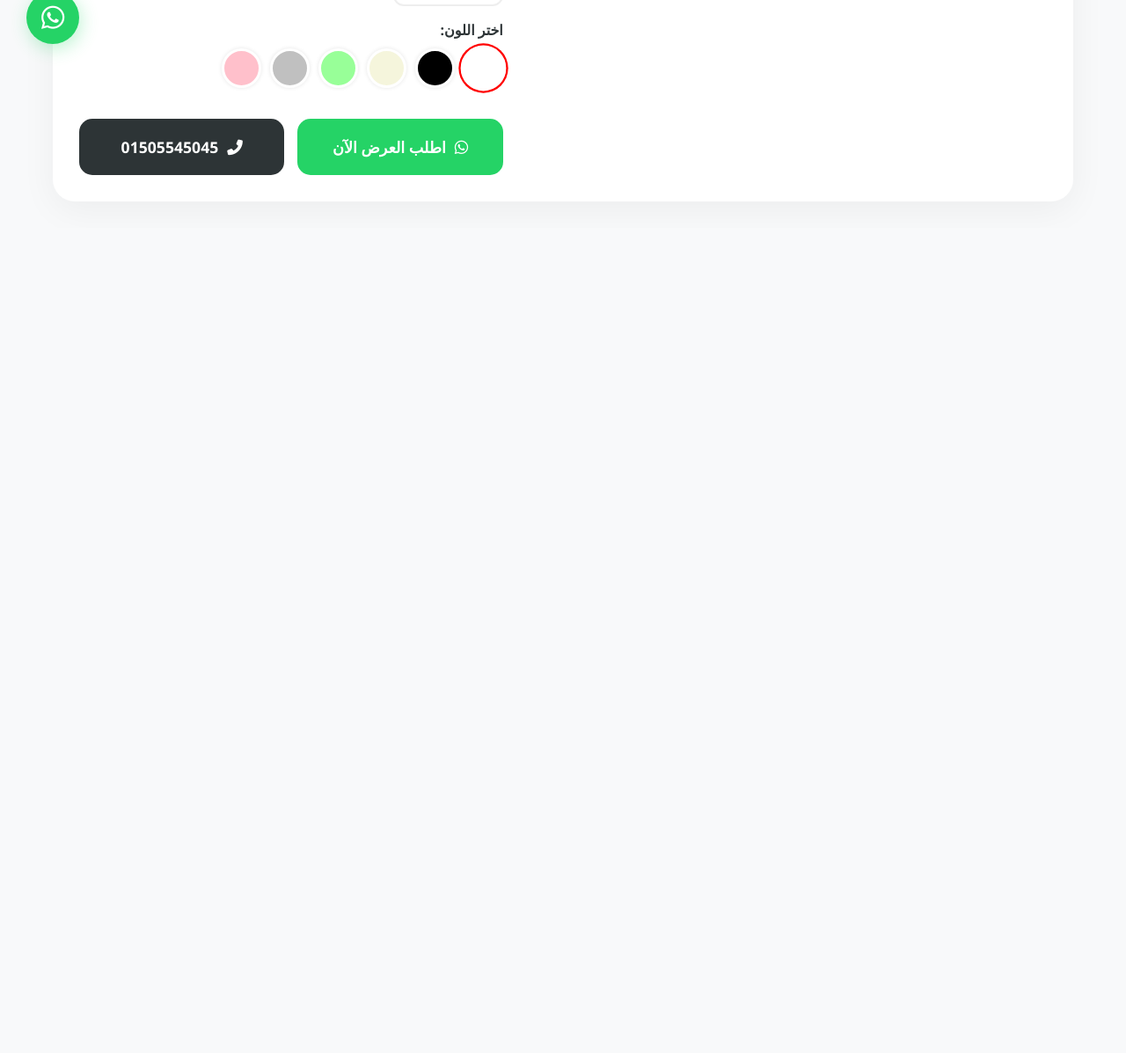
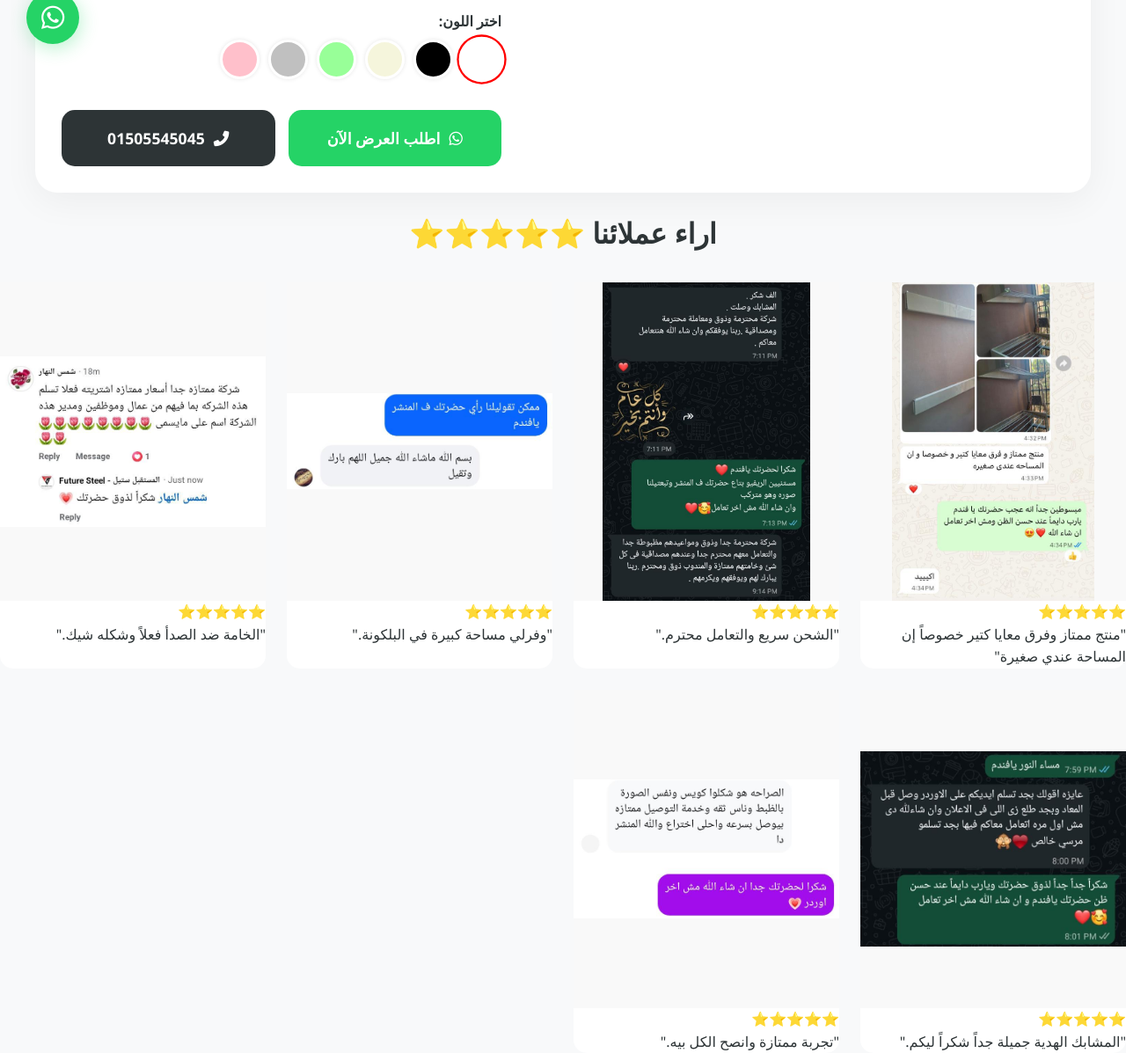
Before and after one commit to Ahmed13-qtr/futuer, a plain HTML site: page index.html in a window 1280 px wide. Shown: the part 720-1917 px from the top of the page at 88% size. Before the commit the page ends 979 px from the top, so only its background shows below. Drawn offline with Linux system fonts and the light colour scheme.

Commit message:
Add files via upload

```diff
--- a/index.html
+++ b/index.html
@@ -2,7 +2,7 @@
 <html lang="ar" dir="rtl">
 <head>
     <meta charset="UTF-8">
-    <meta name="viewport" content="width=device-width, initial-scale=1.0">
+<meta name="viewport" content="width=device-width, initial-scale=1.0, maximum-scale=1.0, user-scalable=no">
     <title>المستقبل ستيل | المنشر السحري</title>
     <link rel="icon" href="images/logo.jpg">
     <link href="https://cdnjs.cloudflare.com/ajax/libs/font-awesome/6.0.0/css/all.min.css" rel="stylesheet">
@@ -88,11 +88,79 @@
             </div>
         </div>
     </main>
+    <section class="reviews-sec">
+       <h2 class="section-title"> اراء عملائنا  ⭐⭐⭐⭐⭐</h2>
+        <div class="reviews-grid">
+
+          <div class="review-card">
+            <div class="review-img-container">
+                 <img src="images/r1.jpg" class="review-img" style="object-fit: contain;">
+             </div>
+                <div class="review-content">
+                 <div class="stars">⭐⭐⭐⭐⭐</div>
+                     <p>"منتج ممتاز وفرق معايا كتير خصوصاً إن المساحة عندي صغيرة"</p>
+             </div>
+         </div>
+
+                  <div class="review-card">
+            <div class="review-img-container">
+                 <img src="images/r2.jpg" class="review-img" style="object-fit: contain;">
+             </div>
+                <div class="review-content">
+                 <div class="stars">⭐⭐⭐⭐⭐</div>
+                     <p>"الشحن سريع والتعامل محترم."</p>
+             </div>
+         </div>
+
+          <div class="review-card">
+            <div class="review-img-container">
+                 <img src="images/r3.jpg" class="review-img" style="object-fit: contain;">
+             </div>
+                <div class="review-content">
+                 <div class="stars">⭐⭐⭐⭐⭐</div>
+                     <p>"وفرلي مساحة كبيرة في البلكونة."</p>
+             </div>
+         </div>
+
+                  <div class="review-card">
+            <div class="review-img-container">
+                 <img src="images/r4.jpg" class="review-img" style="object-fit: contain;">
+             </div>
+                <div class="review-content">
+                 <div class="stars">⭐⭐⭐⭐⭐</div>
+                     <p>"الخامة ضد الصدأ فعلاً وشكله شيك."</p>
+             </div>
+         </div>
+
+                  <div class="review-card">
+            <div class="review-img-container">
+                 <img src="images/r5.jpg" class="review-img" style="object-fit: contain;">
+             </div>
+                <div class="review-content">
+                 <div class="stars">⭐⭐⭐⭐⭐</div>
+                     <p>"المشابك الهدية جميلة جداً شكراً ليكم."</p>
+             </div>
+         </div>
+
+          <div class="review-card">
+            <div class="review-img-container">
+                 <img src="images/r6.jpg" class="review-img" style="object-fit: contain;">
+             </div>
+                <div class="review-content">
+                 <div class="stars">⭐⭐⭐⭐⭐</div>
+                     <p>"تجربة ممتازة وانصح الكل بيه."</p>
+             </div>
+         </div>
+
+    </div>
+</section>
+
 
     <a href="https://wa.me/201505545045" class="whatsapp-float" target="_blank">
         <i class="fab fa-whatsapp"></i>
     </a>
 
+
     <script src="script.js"></script>
 
 </body>
--- a/style.css
+++ b/style.css
@@ -156,3 +156,56 @@
         @keyframes fadeIn { from { opacity: 0; transform: translateY(10px); } to { opacity: 1; transform: translateY(0); } }
 
         @media (max-width: 900px) { .product-grid { grid-template-columns: 1fr; } .cta-btns { grid-template-columns: 1fr; } }
+
+        .section-title {
+            text-align: center;
+            font-size: 2rem;
+            margin-bottom: 30px;
+            color: var(--accent-color);
+        }
+      .reviews-grid {
+    display: grid;
+    /* التوزيع ده بيضمن إن الكروت تصغر وتكبر بمرونة مع الزووم */
+    grid-template-columns: repeat(auto-fill, minmax(min(100%, 300px), 1fr));
+    gap: 1.5rem;
+    width: 100%;
+}
+
+.review-card {
+    background: var(--card-bg);
+    border-radius: 15px;
+    display: flex;
+    flex-direction: column;
+    height: 100%;
+    box-sizing: border-box; /* بيضمن إن الـ Padding ميبوظش العرض */
+}
+
+.review-img-container {
+    width: 100%;
+    /* استخدام aspect-ratio بيحافظ على الأبعاد مهما حصل زووم */
+    aspect-ratio: 1 / 1.2;
+    background: #f9f9f9;
+    overflow: hidden;
+}
+
+.review-img {
+    width: 100%;
+    height: 100%;
+    object-fit: contain; /* عشان صور الشات تبان كاملة */
+    display: block;
+}
+
+
+html, body {
+    overflow-x: hidden; /* يمنع ظهور شريط تمرير عرضي نهائياً */
+    width: 100%;
+    margin: 0;
+    padding: 0;
+}
+
+.main-content {
+    width: 95%; /* استخدام نسبة مئوية بدل العرض الثابت */
+    max-width: 1200px; /* حد أقصى للشاشات الكبيرة */
+    margin: 20px auto;
+    padding: 0;
+}
```
Also changed, not shown: images/WhatsApp Image 2026-04-10 at 3.27.48 PM.jpeg (added), images/r1.jpg (added), images/r2.jpg (added), images/r3.jpg (added), images/r4.jpg (added), images/r5.jpg (added), images/r6.jpg (added).
